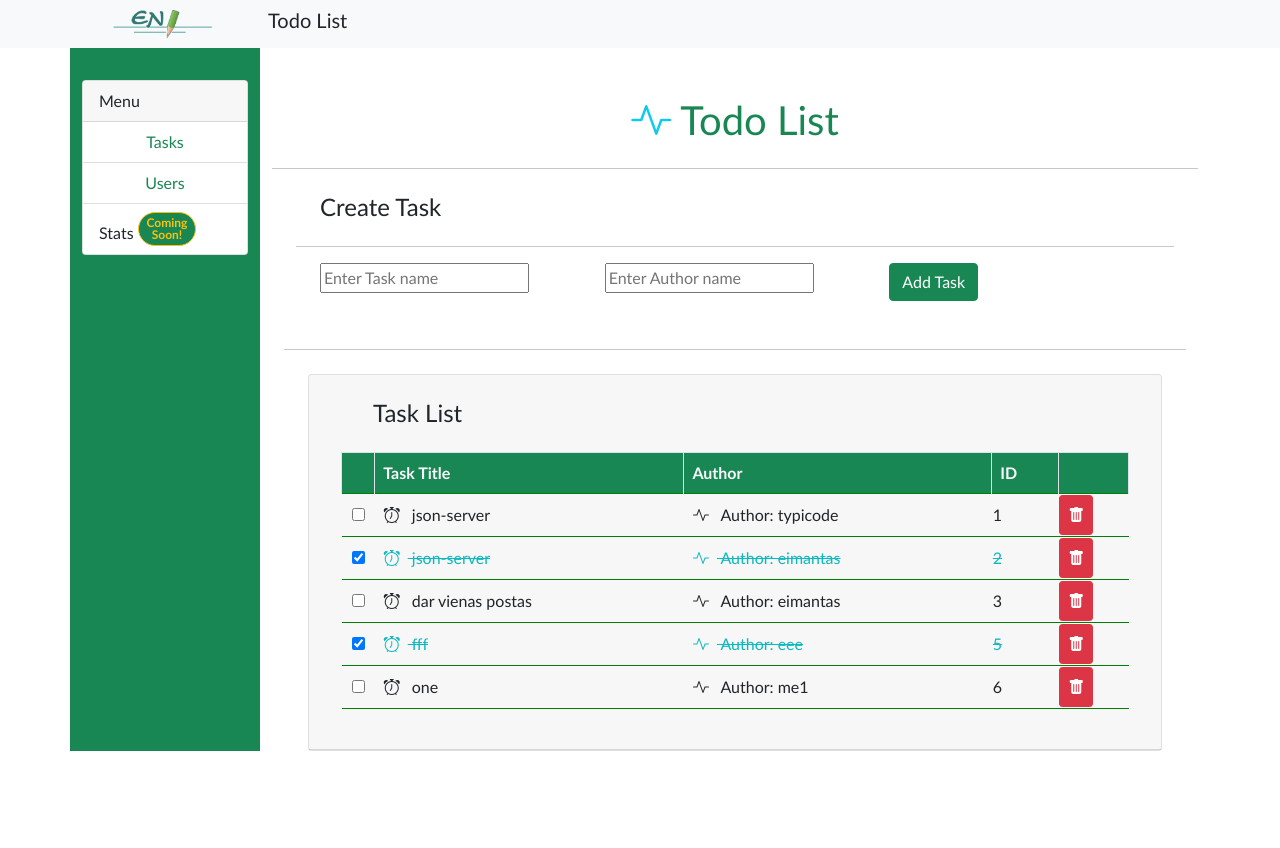
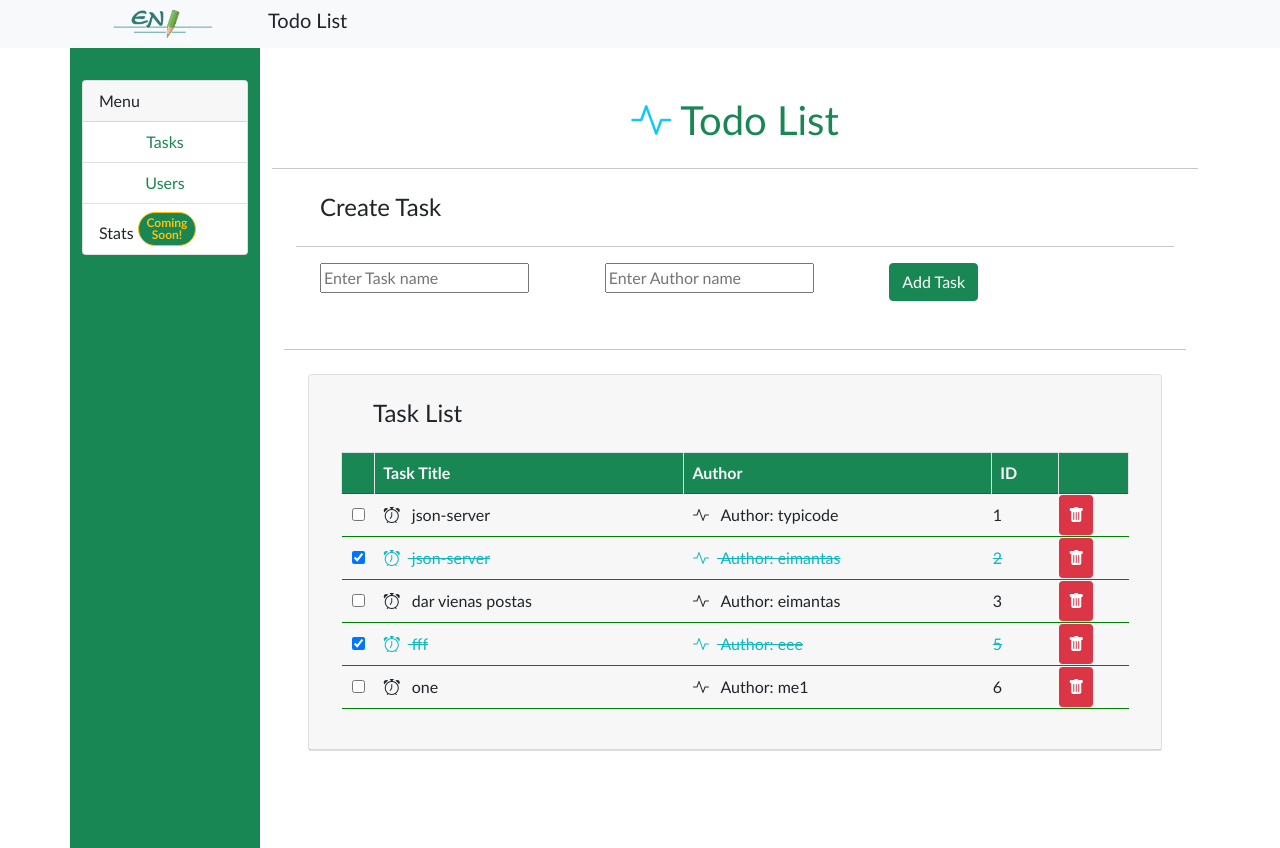
Before and after one commit to EgleNavickiene/project-todo, an Angular app: page / in a window 1280 px wide. Before the commit the page ends 800 px from the top, so only its background shows below. Built offline with nearby package versions, Linux system fonts and the light colour scheme; data requests are answered from the project's data file.

Commit message:
menu sidebar 100vh

```diff
--- a/src/app/app.component.html
+++ b/src/app/app.component.html
@@ -20,7 +20,7 @@
 
 <div class="container">
   <div class="row">
-    <div class="col-sm-2 bg-success pt-3">
+    <div class="col-sm-2 bg-success pt-3 menu-sidebar">
       <div class="card mt-3">
         <div class="card-header">
           Menu
--- a/src/styles.scss
+++ b/src/styles.scss
@@ -5,6 +5,10 @@
 
 body {
     font-family: 'Trebuchet MS', 'Lucida Sans Unicode', 'Lucida Grande', 'Lucida Sans', Arial, sans-serif;
+}
+
+.menu-sidebar {
+    height: 100vh;
 }
 
 .my-table .table-row {
```
